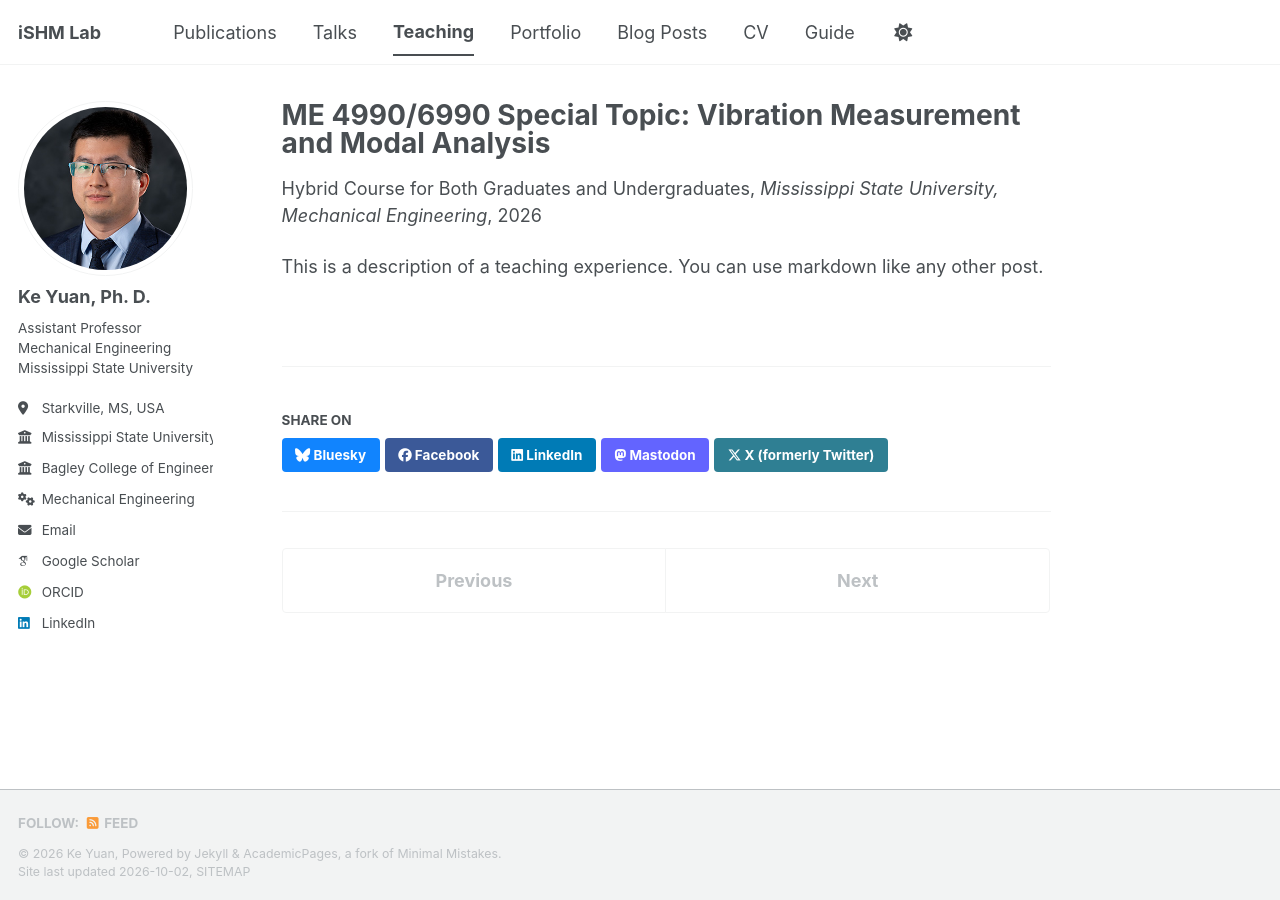
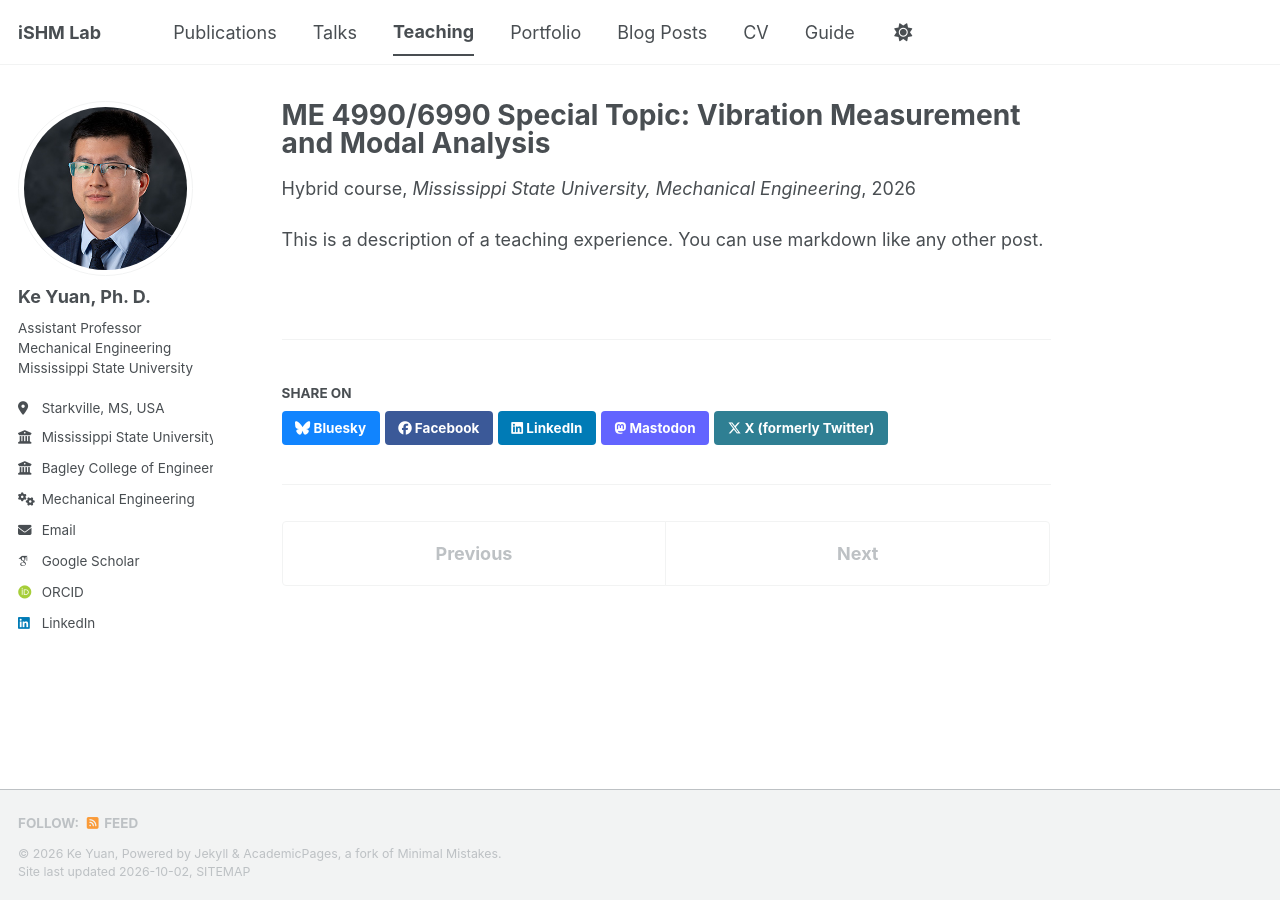
Before and after one commit to KeYuan2025/KeYuan2025.github.io, a Jekyll site: the page built from _teaching/2026-fall-teaching-1.md, in a window 1280 px wide. Built offline with Jekyll 4.4.1, drawn with Linux system fonts in a browser that asks for light colours; some web fonts are replaced; a script bundle is joined from its source files by our own code; library files that are not in the unit come from our copies.

Commit message:
Update 2026-fall-teaching-1.md

```diff
--- a/_teaching/2026-fall-teaching-1.md
+++ b/_teaching/2026-fall-teaching-1.md
@@ -1,7 +1,7 @@
 ---
 title: "ME 4990/6990 Special Topic: Vibration Measurement and Modal Analysis"
 collection: teaching
-type: "Hybrid Course for Both Graduates and Undergraduates"
+type: "Hybrid course"
 permalink: /teaching/2026-fall-teaching-1
 venue: "Mississippi State University, Mechanical Engineering"
 date: 2026-08-19
```
